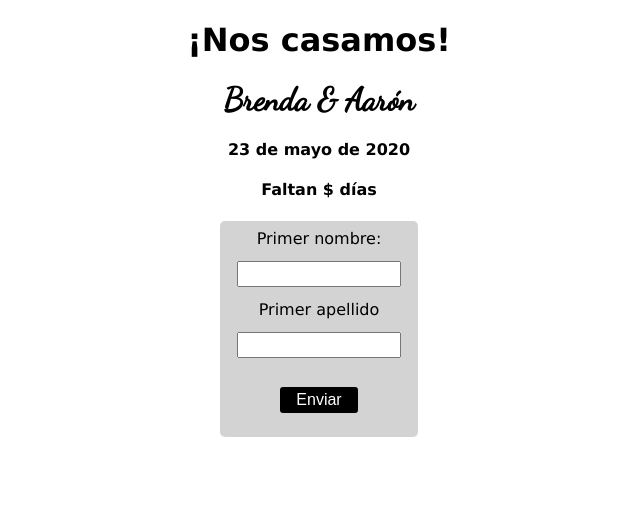
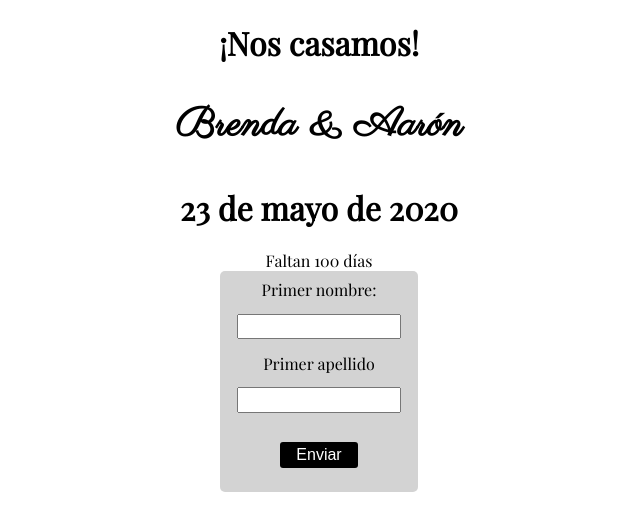
Before and after one commit to nayelyrodarte/Wedding-Rsvp, a React (Create React App) app: page / in a window 1280 px wide. Shown: the top 530 px of the page, without its empty margins (321-961 px from the left). Built offline with nearby package versions, Linux system fonts and the light colour scheme.

Commit message:
fixed counter function

```diff
--- a/src/App.css
+++ b/src/App.css
@@ -1,11 +1,7 @@
-@import url('https://fonts.googleapis.com/css?family=Dancing+Script&display=swap');
+@import url('https://fonts.googleapis.com/css?family=Parisienne&display=swap');
+@import url('https://fonts.googleapis.com/css?family=Playfair+Display&display=swap');
 
 body {
-    font-family: 'Verdana'
+    font-family: 'Playfair Display';
+    font-weight: lighter;
 }
-
-h3 {
-    font-family: 'Dancing Script';
-    font-size: 2em;
-    margin: 0;
-}
--- /dev/null
+++ b/src/Counter.js
@@ -0,0 +1,17 @@
+function Counter() {
+  const wedDay = new Date('2020,05,24 20:00:00');
+  let dateNow = Date.now();
+  let n = 'n';
+  let s = 's';
+
+  let daysRemaining = Math.round((wedDay - dateNow) / (1000 * 60 * 60 * 24));
+
+  if (daysRemaining === 1) {
+    n = '';
+    s = '';
+  }
+
+  return `Falta${n} ${daysRemaining} día${s}`;
+}
+
+export default Counter;
--- a/src/Main.js
+++ b/src/Main.js
@@ -1,25 +1,21 @@
 import React from 'react';
 import styled from 'styled-components';
+import Counter from './Counter';
 
-const Header = styled.h1``;
+const Header = styled.h2`
+  font-family: 'Parisienne';
+  font-size: 2.5em;
+  font-weight: regular;
+`;
 
 class Main extends React.Component {
-  counter = () => {
-    const wedDay = new Date('2020,05,24 20:00:00');
-    let dateNow = Date.now();
-
-    let daysRemaining = Math.round((wedDay - dateNow) / (1000 * 60 * 60 * 24));
-
-    console.log(daysRemaining);
-  };
-
   render() {
     return (
       <div>
-        <Header> ¡Nos casamos! </Header>
-        <h3> Brenda & Aarón </h3>
-        <h4> 23 de mayo de 2020 </h4>
-        <h4> Faltan ${this.count} días</h4>
+        <h1> ¡Nos casamos! </h1>
+        <Header> Brenda & Aarón </Header>
+        <h1> 23 de mayo de 2020 </h1>
+        <Counter />
       </div>
     );
   }
```
